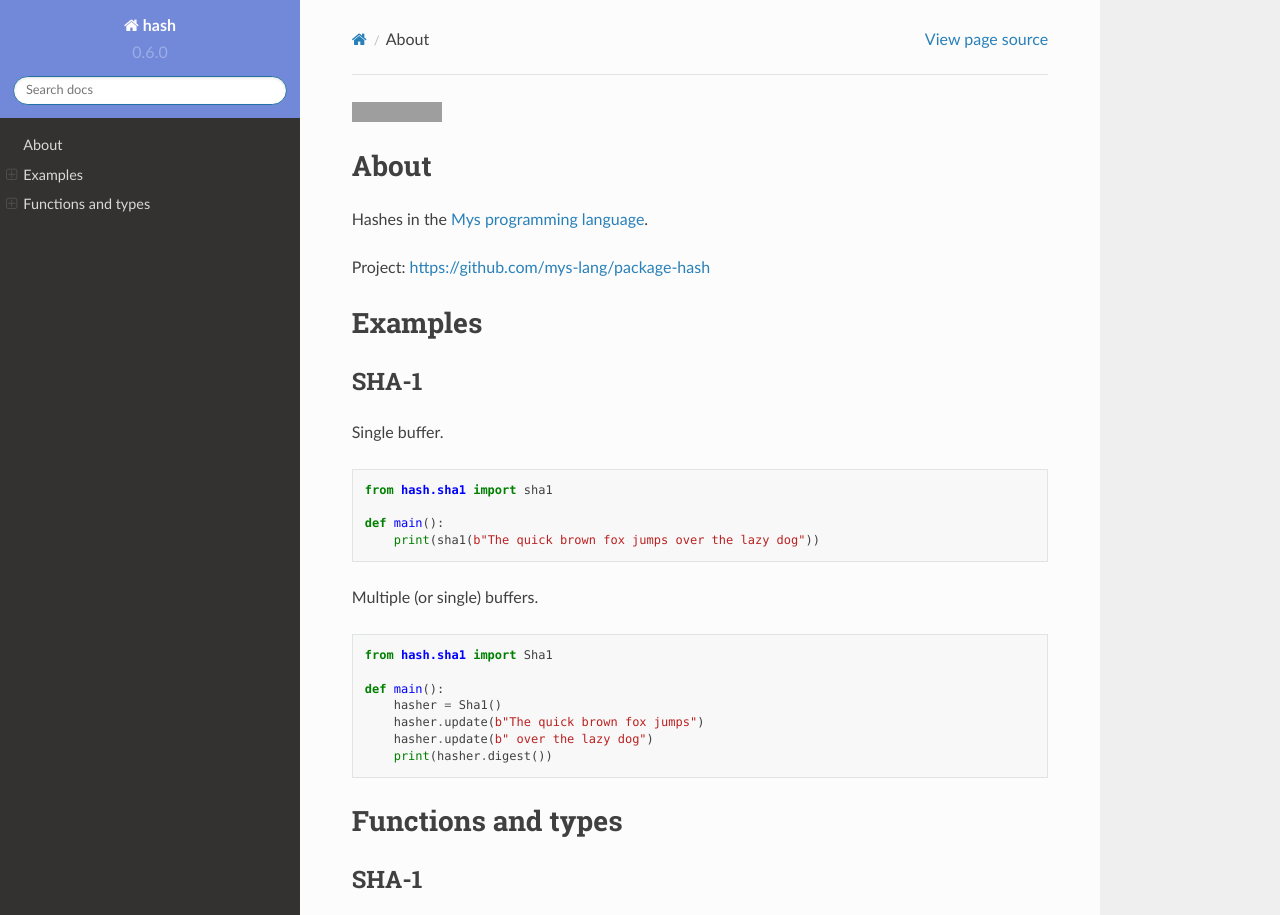
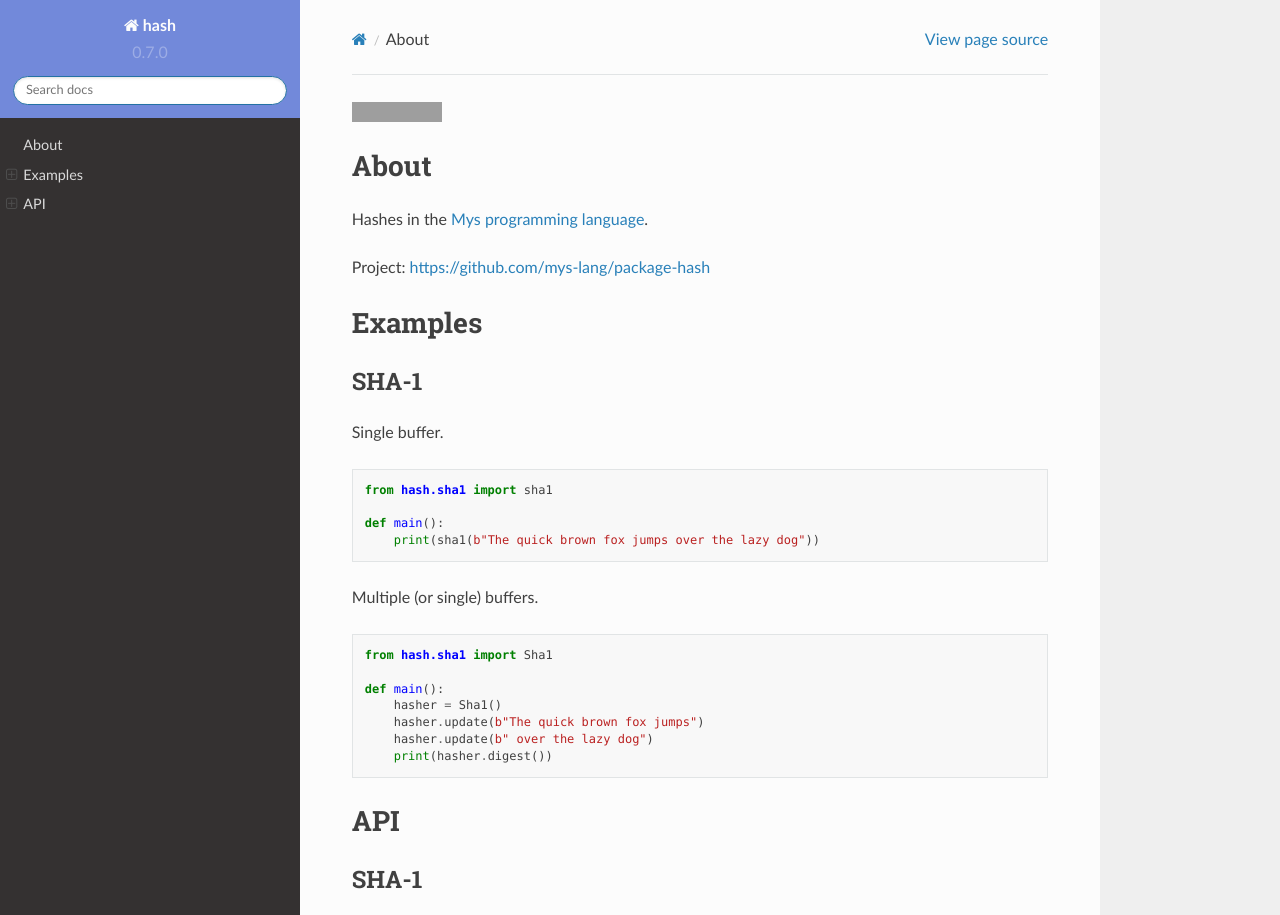
Before and after one commit to mys-lang/package-hash, a Sphinx documentation site: the page built from doc/index.rst, in a window 1280 px wide and 1149 px high, cut to the strip 0-915 px from the top of the window. Built offline with Sphinx 7.4.7 and the Read the Docs theme 2.0.0, drawn with Linux system fonts in a browser that asks for light colours; grey boxes are pictures that could not be loaded.

Commit message:
Documentation.

```diff
--- a/doc/index.rst
+++ b/doc/index.rst
@@ -34,8 +34,8 @@ Multiple (or single) buffers.
        hasher.update(b" over the lazy dog")
        print(hasher.digest())
 
-Functions and types
-===================
+API
+===
 
 SHA-1
 -----
--- a/package.toml
+++ b/package.toml
@@ -1,5 +1,5 @@
 [package]
 name = "hash"
-version = "0.6.0"
+version = "0.7.0"
 authors = ["Erik Moqvist <erik.moqvist@gmail.com>"]
 description = "Hashes."
```
Also changed, not shown: 1 other file.
